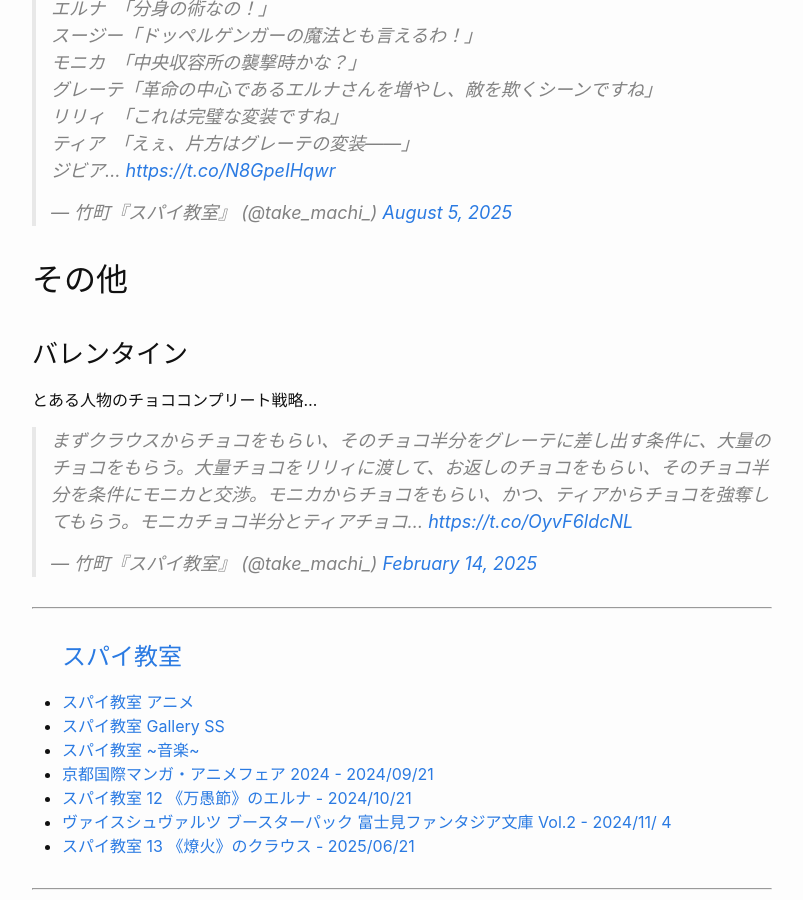
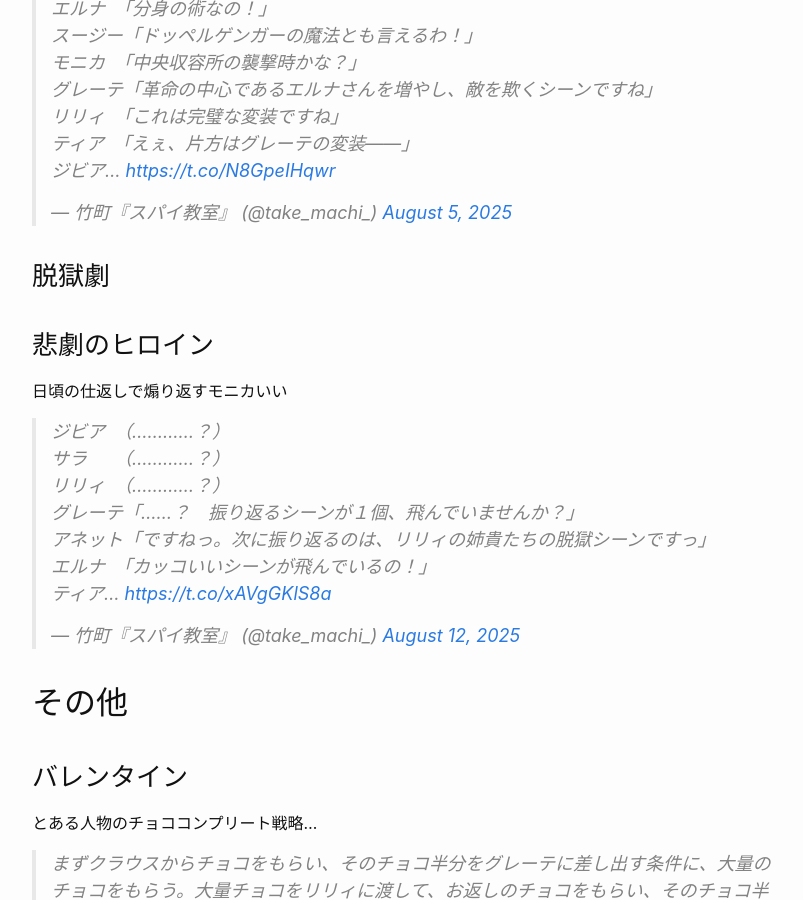
Before and after one commit to Pandaful-2312/sites, a Jekyll site: the page built from favorites/spyroom/spyroom_gallery-ss.md, in a window 1280 px wide and 900 px high, scrolled down 19846 px. Shown: the whole window, without its empty margins (238-1041 px from the left). Built offline with Jekyll 4.4.1, drawn with Linux system fonts in a browser that asks for light colours; comment, search, counter and statistics services are not loaded.

Commit message:
update maidragon, spyroom

```diff
--- a/favorites/spyroom/spyroom_gallery-ss.md
+++ b/favorites/spyroom/spyroom_gallery-ss.md
@@ -324,6 +324,14 @@
 
 <blockquote class="twitter-tweet"><p lang="ja" dir="ltr">エルナ　「分身の術なの！」<br>スージー「ドッペルゲンガーの魔法とも言えるわ！」<br>モニカ　「中央収容所の襲撃時かな？」<br>グレーテ「革命の中心であるエルナさんを増やし、敵を欺くシーンですね」<br>リリィ　「これは完璧な変装ですね」<br>ティア　「えぇ、片方はグレーテの変装――」<br>ジビア… <a href="https://t.co/N8GpeIHqwr">https://t.co/N8GpeIHqwr</a></p>&mdash; 竹町『スパイ教室』 (@take_machi_) <a href="https://twitter.com/take_machi_/status/1952721001009058277?ref_src=twsrc%5Etfw">August 5, 2025</a></blockquote>
 
+### 脱獄劇
+
+### 悲劇のヒロイン
+
+日頃の仕返しで煽り返すモニカいい
+
+<blockquote class="twitter-tweet"><p lang="ja" dir="ltr">ジビア　（…………？）<br>サラ　　（…………？）<br>リリィ　（…………？）<br>グレーテ「……？　振り返るシーンが１個、飛んでいませんか？」<br>アネット「ですねっ。次に振り返るのは、リリィの姉貴たちの脱獄シーンですっ」<br>エルナ　「カッコいいシーンが飛んでいるの！」<br>ティア… <a href="https://t.co/xAVgGKlS8a">https://t.co/xAVgGKlS8a</a></p>&mdash; 竹町『スパイ教室』 (@take_machi_) <a href="https://twitter.com/take_machi_/status/1955235370557477312?ref_src=twsrc%5Etfw">August 12, 2025</a></blockquote>
+
 ## その他
 
 ### バレンタイン
```
Also changed, not shown: favorites/maidragon/lonely-dragon-gallery/scene_gif.md (+4 -0 lines).
